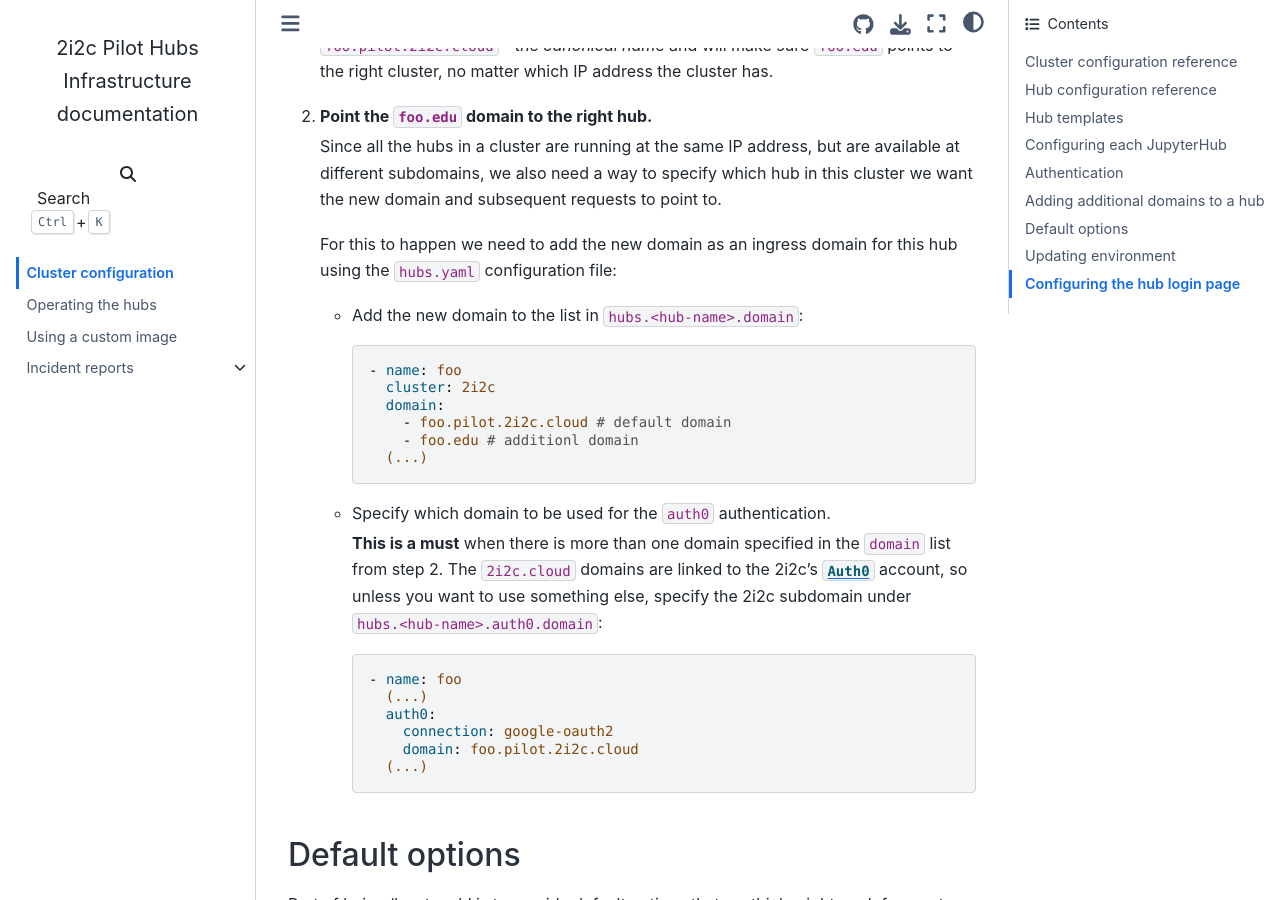
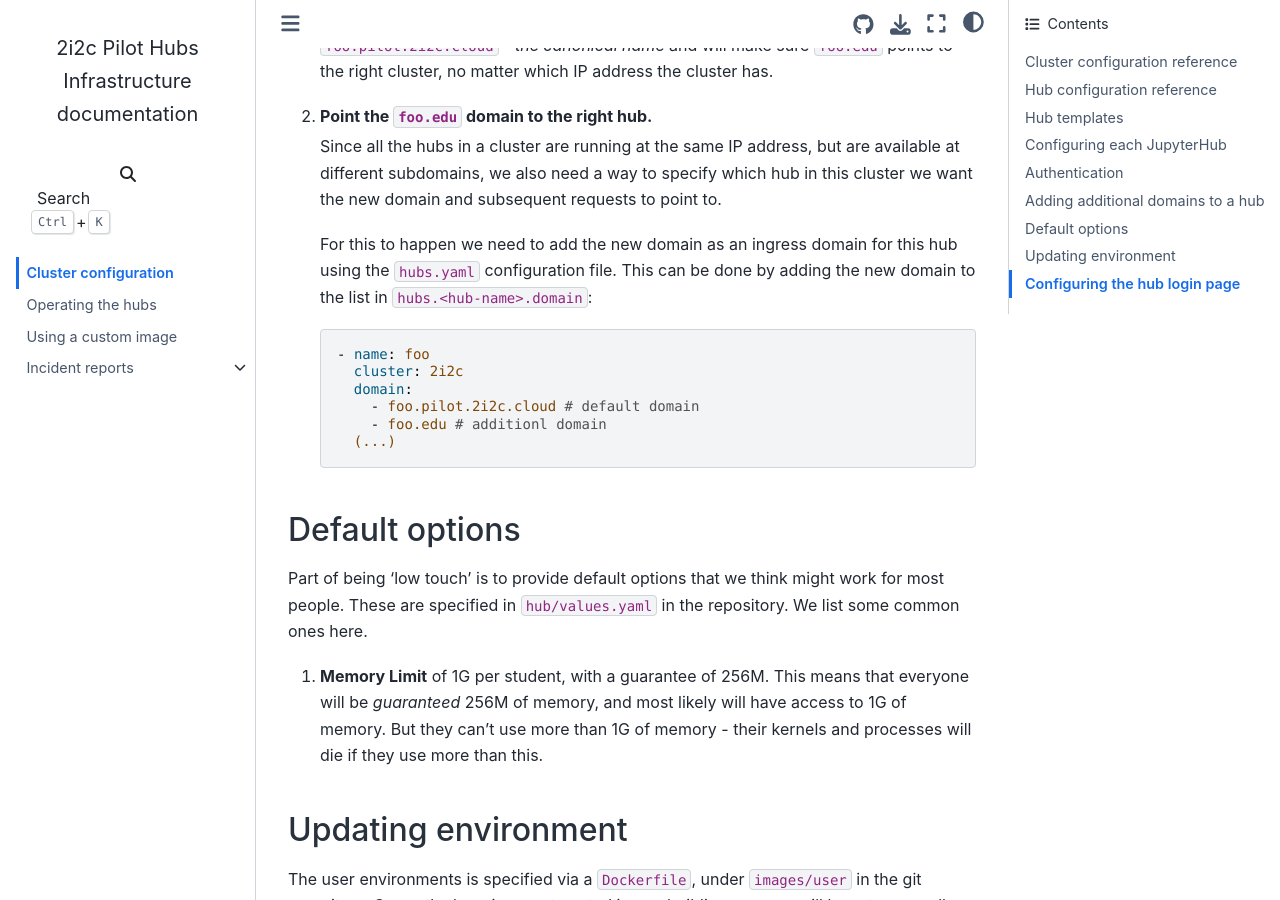
Before and after one commit to 2i2c-org/infrastructure, a Sphinx documentation site: the page built from docs/configure.md, in a window 1280 px wide and 900 px high, scrolled down 4271 px. Built offline with Sphinx 7.4.7 and the Sphinx Book theme 1.1.4, drawn with Linux system fonts in a browser that asks for light colours.

Commit message:
Remove info about auth0 domain This config option doesn't exist anymore

````diff
--- a/docs/configure.md
+++ b/docs/configure.md
@@ -173,9 +173,8 @@ Assuming there is a hub named `foo` in the `2i2c` cluster and we want to add the
     Since all the hubs in a cluster are running at the same IP address, but are available at different subdomains,
     we also need a way to specify which hub in this cluster we want the new domain and subsequent requests to point to.
 
-    For this to happen we need to add the new domain as an ingress domain for this hub using the `hubs.yaml` configuration file:
-
-    * Add the new domain to the list in `hubs.<hub-name>.domain`:
+    For this to happen we need to add the new domain as an ingress domain for this hub using the `hubs.yaml` configuration file.
+    This can be done by adding the new domain to the list in `hubs.<hub-name>.domain`:
 
       ```yaml
       - name: foo
@@ -183,21 +182,6 @@ Assuming there is a hub named `foo` in the `2i2c` cluster and we want to add the
         domain:
           - foo.pilot.2i2c.cloud # default domain
           - foo.edu # additionl domain
-        (...)
-      ```
-
-    * Specify which domain to be used for the `auth0` authentication.
-
-      **This is a must** when there is more than one domain specified in the `domain` list from step 2.
-      The `2i2c.cloud` domains are linked to the 2i2c's [`Auth0`](https://auth0.com) account, so unless you want to use something else,
-      specify the 2i2c subdomain under `hubs.<hub-name>.auth0.domain`:
-
-      ```yaml
-      - name: foo
-        (...)
-        auth0:
-          connection: google-oauth2
-          domain: foo.pilot.2i2c.cloud
         (...)
       ```
 
````
